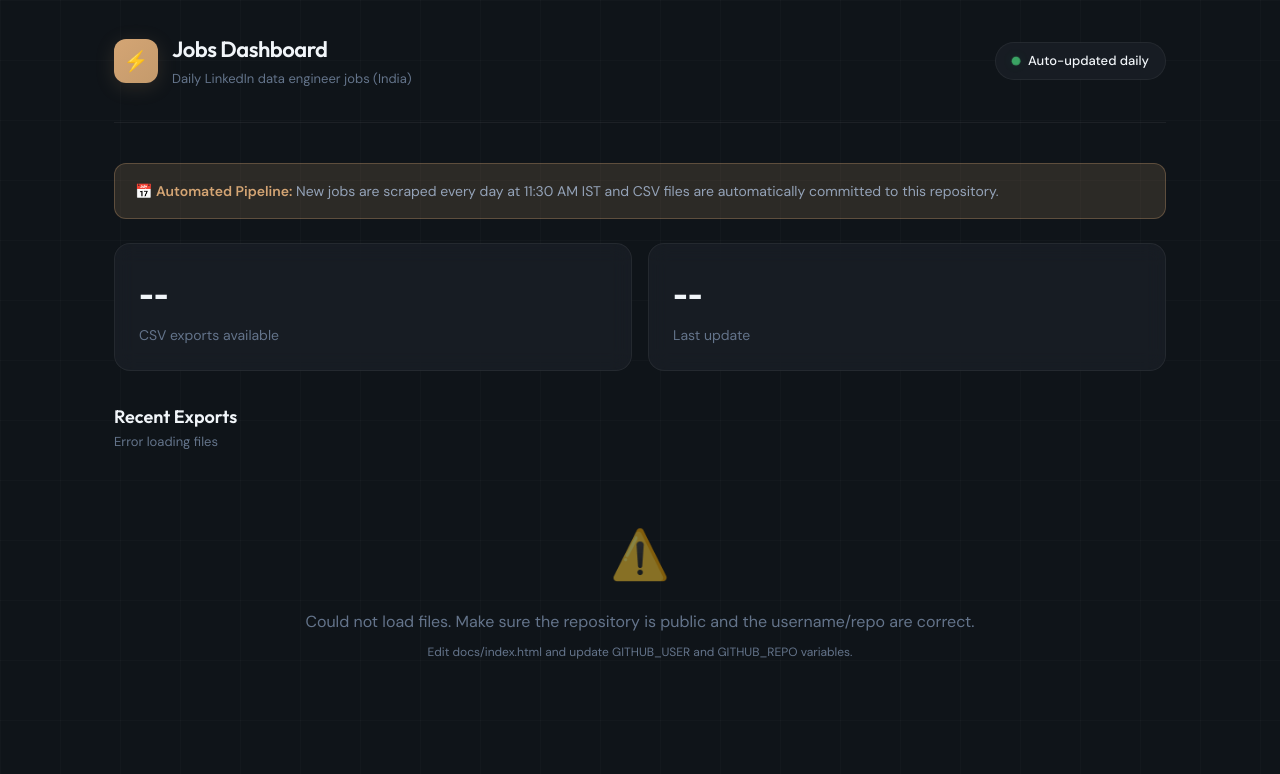
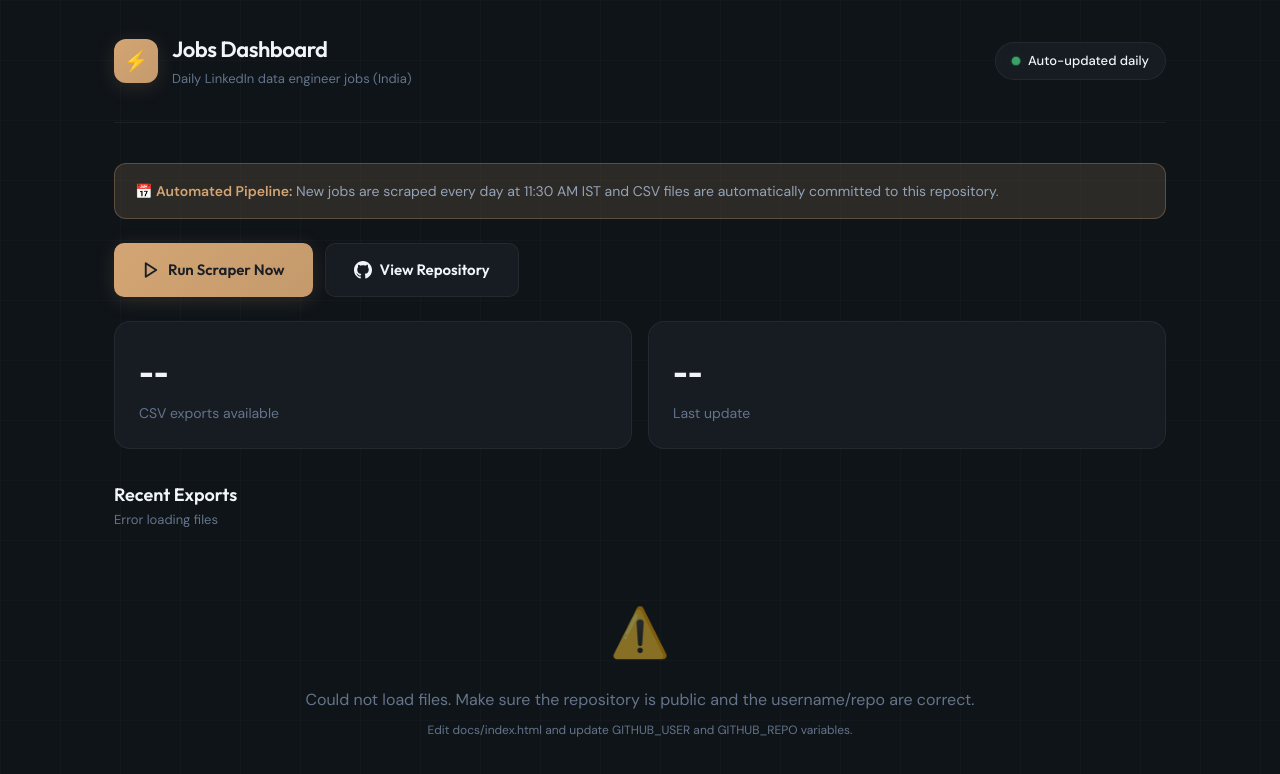
Before and after one commit to CodewithJha/linkedin-scrapper, a website: page docs/index.html in a window 1280 px wide. Drawn offline with Linux system fonts and the light colour scheme; no server answers.

Commit message:
Add Run Scraper Now button to dashboard

```diff
--- a/docs/index.html
+++ b/docs/index.html
@@ -305,6 +305,56 @@
       .info-banner strong {
         color: var(--accent);
       }
+
+      .btn {
+        display: inline-flex;
+        align-items: center;
+        justify-content: center;
+        gap: 8px;
+        padding: 14px 28px;
+        border: none;
+        border-radius: 10px;
+        font-family: 'Outfit', sans-serif;
+        font-size: 15px;
+        font-weight: 600;
+        cursor: pointer;
+        transition: all 0.2s ease;
+        text-decoration: none;
+      }
+
+      .btn-primary {
+        background: linear-gradient(135deg, var(--accent), #c49a6c);
+        color: #1a1f26;
+        box-shadow: 0 4px 20px var(--accent-glow);
+      }
+
+      .btn-primary:hover {
+        transform: translateY(-2px);
+        box-shadow: 0 8px 30px var(--accent-glow);
+      }
+
+      .btn-secondary {
+        background: var(--bg-card);
+        border: 1px solid var(--border);
+        color: var(--text-primary);
+      }
+
+      .btn-secondary:hover {
+        border-color: var(--accent);
+        background: var(--accent-glow);
+      }
+
+      .action-bar {
+        display: flex;
+        gap: 12px;
+        flex-wrap: wrap;
+        margin-bottom: 24px;
+      }
+
+      .btn svg {
+        width: 18px;
+        height: 18px;
+      }
     </style>
   </head>
   <body>
@@ -328,6 +378,21 @@
       <main>
         <div class="info-banner">
           <strong>📅 Automated Pipeline:</strong> New jobs are scraped every day at 11:30 AM IST and CSV files are automatically committed to this repository.
+        </div>
+
+        <div class="action-bar">
+          <a href="https://github.com/CodewithJha/linkedin-scrapper/actions/workflows/scrape.yml" target="_blank" class="btn btn-primary">
+            <svg viewBox="0 0 24 24" fill="none" stroke="currentColor" stroke-width="2.5" stroke-linecap="round" stroke-linejoin="round">
+              <polygon points="5 3 19 12 5 21 5 3"></polygon>
+            </svg>
+            Run Scraper Now
+          </a>
+          <a href="https://github.com/CodewithJha/linkedin-scrapper" target="_blank" class="btn btn-secondary">
+            <svg viewBox="0 0 24 24" fill="currentColor">
+              <path d="M12 0c-6.626 0-12 5.373-12 12 0 5.302 3.438 9.8 8.207 11.387.599.111.793-.261.793-.577v-2.234c-3.338.726-4.033-1.416-4.033-1.416-.546-1.387-1.333-1.756-1.333-1.756-1.089-.745.083-.729.083-.729 1.205.084 1.839 1.237 1.839 1.237 1.07 1.834 2.807 1.304 3.492.997.107-.775.418-1.305.762-1.604-2.665-.305-5.467-1.334-5.467-5.931 0-1.311.469-2.381 1.236-3.221-.124-.303-.535-1.524.117-3.176 0 0 1.008-.322 3.301 1.23.957-.266 1.983-.399 3.003-.404 1.02.005 2.047.138 3.006.404 2.291-1.552 3.297-1.23 3.297-1.23.653 1.653.242 2.874.118 3.176.77.84 1.235 1.911 1.235 3.221 0 4.609-2.807 5.624-5.479 5.921.43.372.823 1.102.823 2.222v3.293c0 .319.192.694.801.576 4.765-1.589 8.199-6.086 8.199-11.386 0-6.627-5.373-12-12-12z"/>
+            </svg>
+            View Repository
+          </a>
         </div>
 
         <div class="stats-grid">
```
